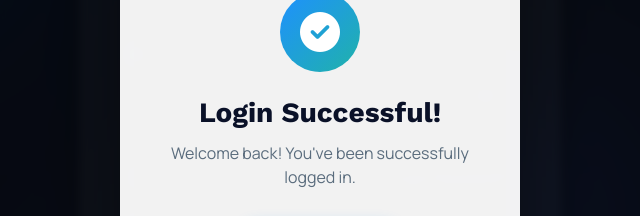
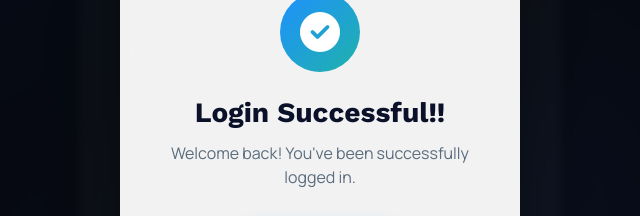
Before and after one commit to Anbu20062007/sample-login-page, a plain HTML site: page index.html in a window 1280 px wide. Both pictures are taken after typing "name@example.com", "Sample123" into the empty fields and a click on the button "Sign In". Shown: the part 269-485 px from the top of the page, 320-960 px from the left. Drawn offline with nearby package versions, Linux system fonts and the light colour scheme.

Commit message:
Update index.html

```diff
--- a/index.html
+++ b/index.html
@@ -110,7 +110,7 @@
             <div class="success-icon" data-testid="success-icon">
                 <i class="fas fa-check-circle"></i>
             </div>
-            <h2 data-testid="success-title">Login Successful!</h2>
+            <h2 data-testid="success-title">Login Successful!!</h2>
             <p data-testid="success-message">Welcome back! You've been successfully logged in.</p>
             <button class="modal-btn" id="closeModal" data-testid="close-modal-btn">Continue</button>
         </div>
```
